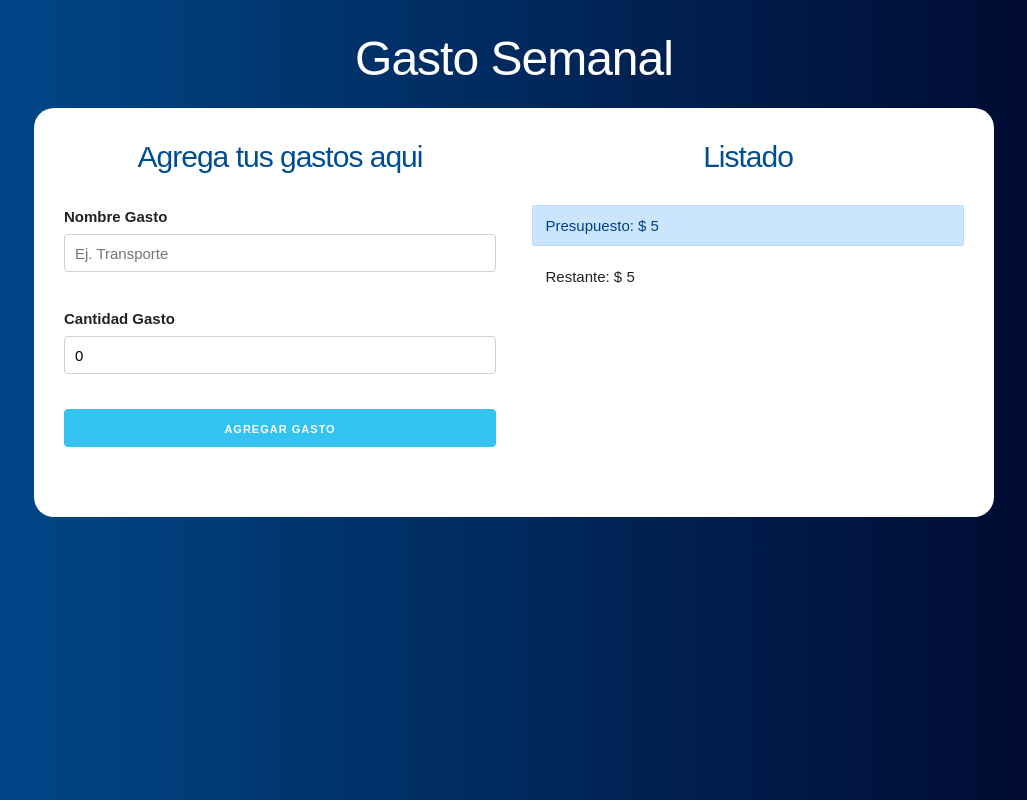
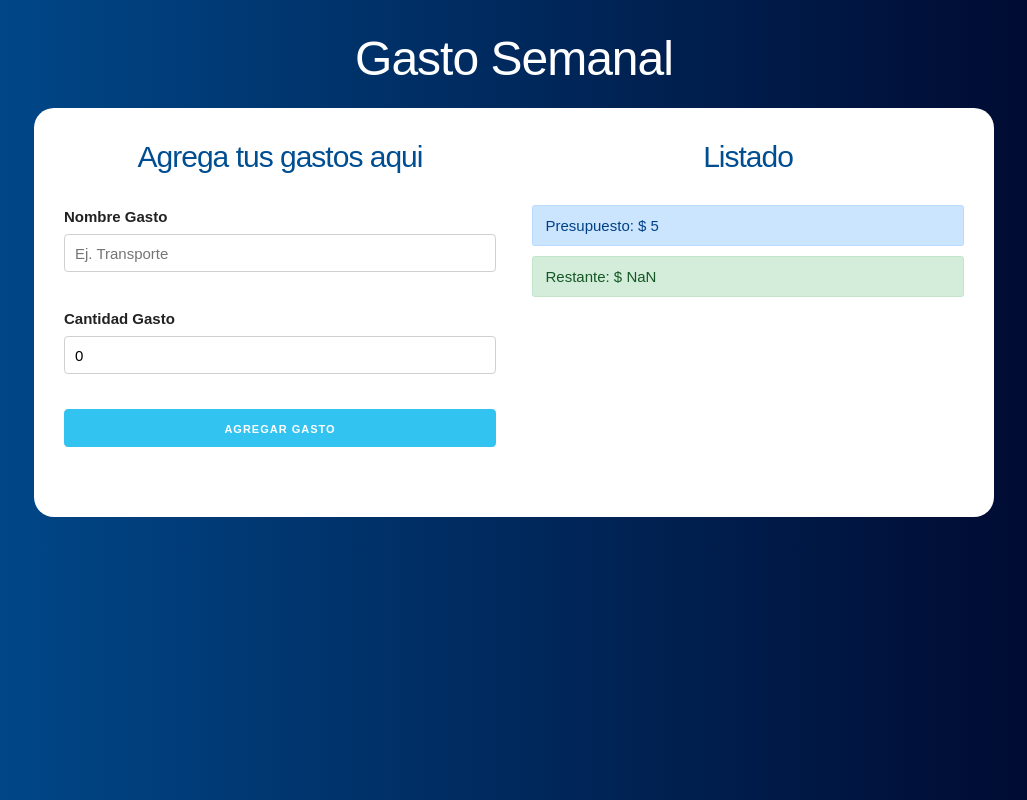
Before and after one commit to maerd19/react-presupuesto, a React (Create React App) app: page / in a window 1280 px wide. Both pictures are taken after typing "5" into the empty fields and a click on the input "Definir presupuesto". Shown: the whole page, without its empty margins (126-1153 px from the left). Built offline with nearby package versions, Linux system fonts and the light colour scheme.

Commit message:
Cambiando el color del restante confirme se agota el presupuesto

```diff
--- a/src/App.js
+++ b/src/App.js
@@ -25,7 +25,7 @@
 
     // Resetear a false
     setCrearGasto(false);
-  }, [gasto]);
+  }, [gasto, crearGasto, gastos, restante]);
 
   return (
     <div className="container">
--- a/src/components/ControlPresupuesto.jsx
+++ b/src/components/ControlPresupuesto.jsx
@@ -1,10 +1,13 @@
 import React from "react";
+import { revisarPresupuesto } from "./../helpers";
 
 const ControlPresupuesto = ({ presupuesto, restante }) => {
   return (
     <>
       <div className="alert alert-primary">Presupuesto: $ {presupuesto}</div>
-      <div className="alert">Restante: $ {restante}</div>
+      <div className={revisarPresupuesto(presupuesto, restante)}>
+        Restante: $ {restante}
+      </div>
     </>
   );
 };
--- /dev/null
+++ b/src/helpers.js
@@ -0,0 +1,10 @@
+export const revisarPresupuesto = (presupuesto, restante) => {
+  // Queda mas del 50% del presupuesto
+  let clase = "alert alert-success";
+  // Queda el 25% del presupuesto
+  if (presupuesto / 4 > restante) clase = "alert alert-danger";
+  // Queda el 50% del presupuesto
+  if (presupuesto / 2 > restante) clase = "alert alert-warning";
+
+  return clase;
+};
```
